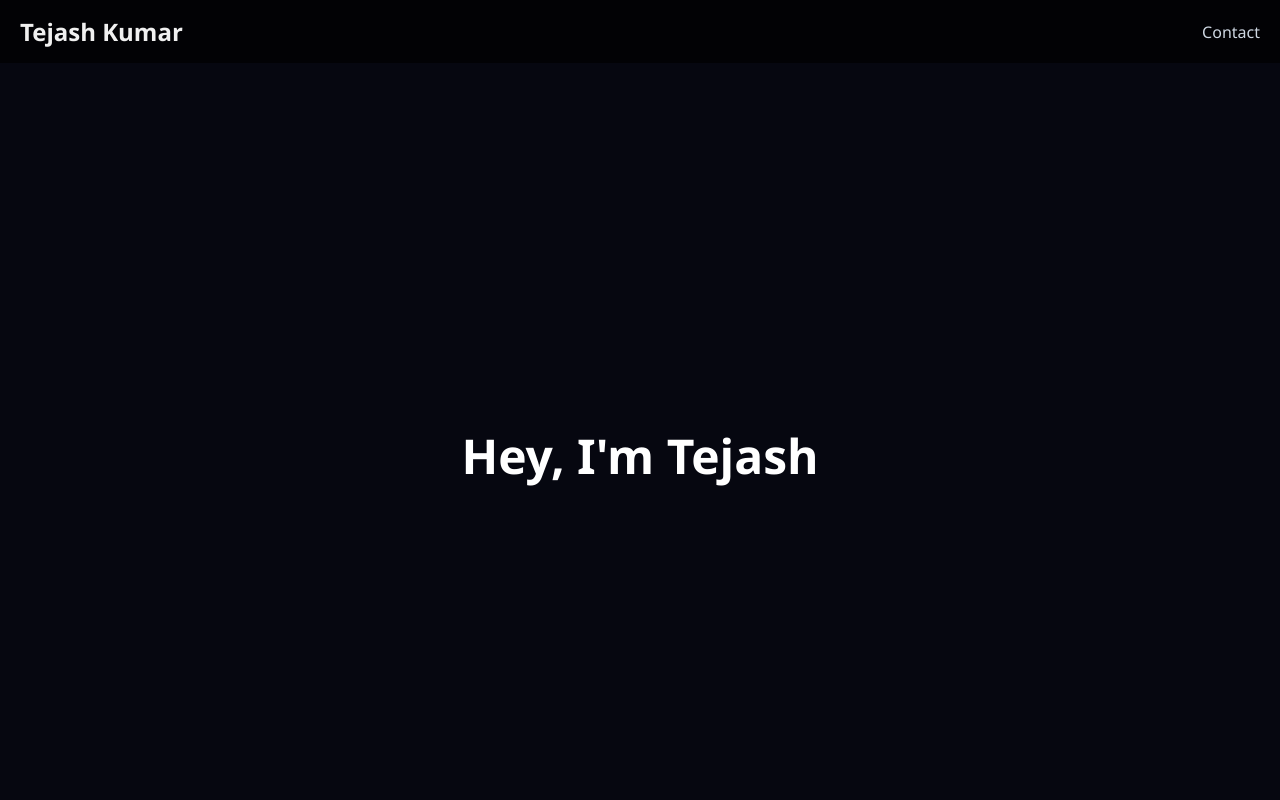
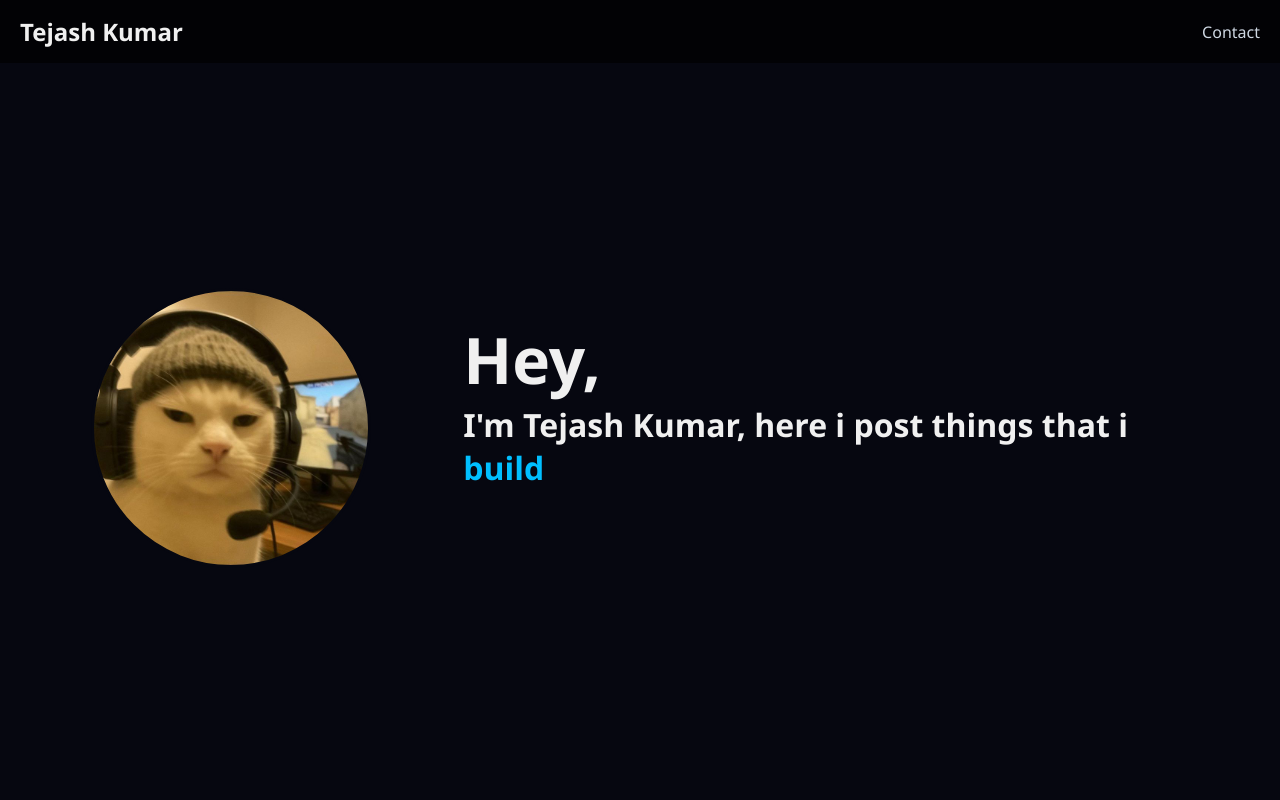
Before and after one commit to tejashhxd/Portfolio, a React (Create React App) app: page / in a window 1280 px wide. Shown: the top 800 px of the page. Built offline with nearby package versions, Linux system fonts and the light colour scheme.

Commit message:
HomePage modification

```diff
--- a/package.json
+++ b/package.json
@@ -10,6 +10,8 @@
     "framer-motion": "^12.23.24",
     "react": "^19.2.0",
     "react-dom": "^19.2.0",
+    "react-icons": "^5.6.0",
+    "react-router-dom": "^7.14.0",
     "react-scripts": "5.0.1",
     "web-vitals": "^2.1.4"
   },
--- a/src/App.js
+++ b/src/App.js
@@ -4,6 +4,7 @@ import Navbar from "./Navbar";
 import Content from './Content'
 import Skills from './Skills'
 import About from './About'
+
 
 function App() {
   return (
--- a/src/Header.js
+++ b/src/Header.js
@@ -2,8 +2,20 @@ import "./header.css";
 
 function app() {
   return (
-    <div class="head-container">
-      <h1>Hey, I'm Tejash</h1>
+    <div className="head-container">
+      <div className="slider">
+        <div className="screen1">
+          <div id="pic-holder">
+            <div id="pic"></div>
+          </div>
+          <div id="discription">
+            <h1>Hey,</h1>
+            <h4>
+            I'm Tejash Kumar, here i post things that i <span className="heighlight">build</span>
+            </h4>
+          </div>
+        </div>
+      </div>
     </div>
   );
 }
--- a/src/header.css
+++ b/src/header.css
@@ -5,31 +5,71 @@
   box-sizing: border-box;
 }
 
-.head-container {
+.head-container{
+  overflow: hidden;
+  width: 100%;
+}
+
+.slider {
   text-align: center;
   display: flex;
-  flex-direction: column;
+  flex-direction: row;
   justify-content: center;
+  align-items: center;
   width: 100%;
   height: 100vh;
 }
 
-
-h1 {
-  font-size: 3rem;
-  font-weight: bold;
-  margin-bottom: 15px;
-  color: #ffffff;
+.screen1{
+  display: flex;
+  flex-direction: row;
+  justify-content: center;
+  align-items: center;
+  height: 100%;
+  width: 100%;
+  margin-right: 5%;
 }
 
-#inner-txt {
+#pic-holder{
+    display: flex;
+    flex-direction: column;
+    justify-content: center;
+    align-items: flex-end;
+    height: 100%;
+    width: 40%;
+}
+
+#pic{
+    display: flex;
+    flex-direction: column;
+    aspect-ratio: 1;
+    height: 35%;
+    border-style: solid;
+    border-radius: 50%;
+    margin-bottom: 15%;
+    margin-right: 20%;
+    border-color: rgb(6, 7, 16);
+    background-image: url("pfp.jpg");
+    background-size: cover;
+}
+
+#discription{
   display: flex;
+  flex-direction: column;
+  align-items: flex-start;
   justify-content: center;
-  font-size: 1.2rem;
-  line-height: 1.6;
-  height: 200px;
-  color: #cfd8e3;
-  font-weight: 300;
+  height: 45%;
+  width: 65%;
+  margin-bottom: 10%;
+  font-size: 200%;
+}
+
+h4{
+  text-align: left;
+}
+
+.heighlight{
+  color: #00bfff;
 }
 
 /* 📱 Responsive Styles */
```
Also changed, not shown: src/pfp.jpg (added), 1 other file (tests, documents, lock files or other folders).
